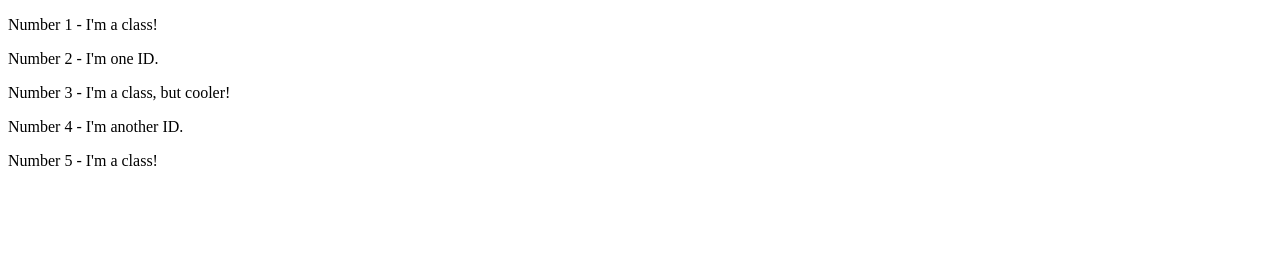
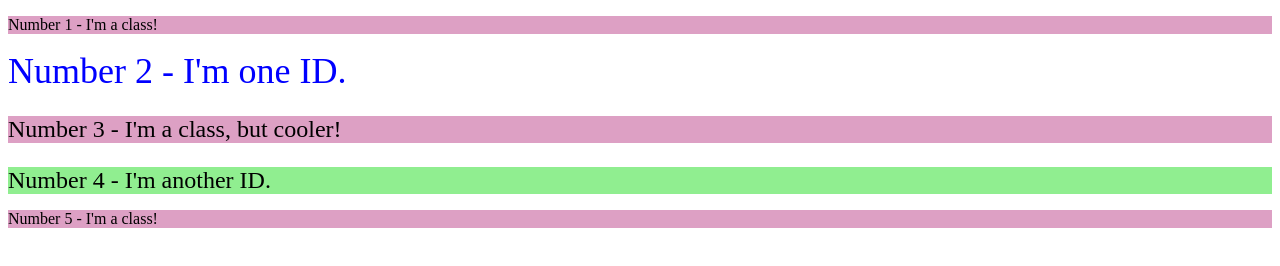
Before and after one commit to oo2smh/foundations, a plain HTML site: page 02-class-id-selectors/index.html in a window 1280 px wide. Drawn offline with Linux system fonts and the light colour scheme.

Commit message:
Finish 02-class-id-selectors

```diff
--- a/02-class-id-selectors/index.html
+++ b/02-class-id-selectors/index.html
@@ -8,10 +8,10 @@
   <link rel="stylesheet" href="style.css">
 </head>
 <body>
-  <p>Number 1 - I'm a class!</p>
-  <div>Number 2 - I'm one ID.</div>
-  <p>Number 3 - I'm a class, but cooler!</p>
-  <div>Number 4 - I'm another ID.</div>
-  <p>Number 5 - I'm a class!</p>
+  <p class='odd' id='one'>Number 1 - I'm a class!</p>
+  <div id='two'>Number 2 - I'm one ID.</div>
+  <p class='odd' id='three'> Number 3 - I'm a class, but cooler!</p>
+  <div id='four'>Number 4 - I'm another ID.</div>
+  <p class='odd' id='five'>Number 5 - I'm a class!</p>
 </body>
 </html>
--- a/02-class-id-selectors/style.css
+++ b/02-class-id-selectors/style.css
@@ -0,0 +1,18 @@
+.odd {
+    background-color: #dda0c4;
+    font: Verdana, sans-serif;
+}
+
+#two {
+    color: #0000ff;
+    font-size: 36px;
+}
+
+#three {
+    font-size: 24px;
+}
+
+#four {
+    background-color: #90ee90;
+    font: 24px bold;
+}
```
